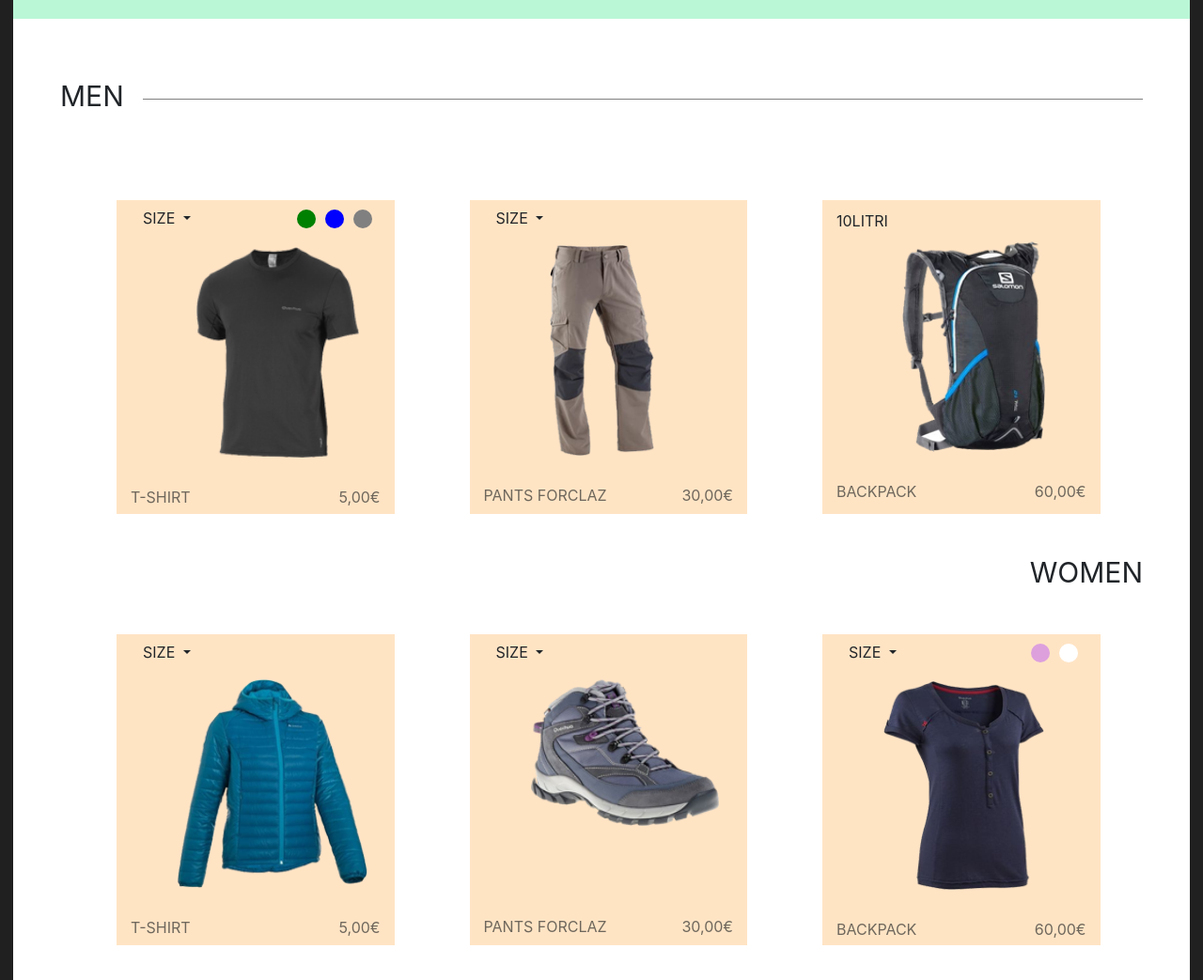
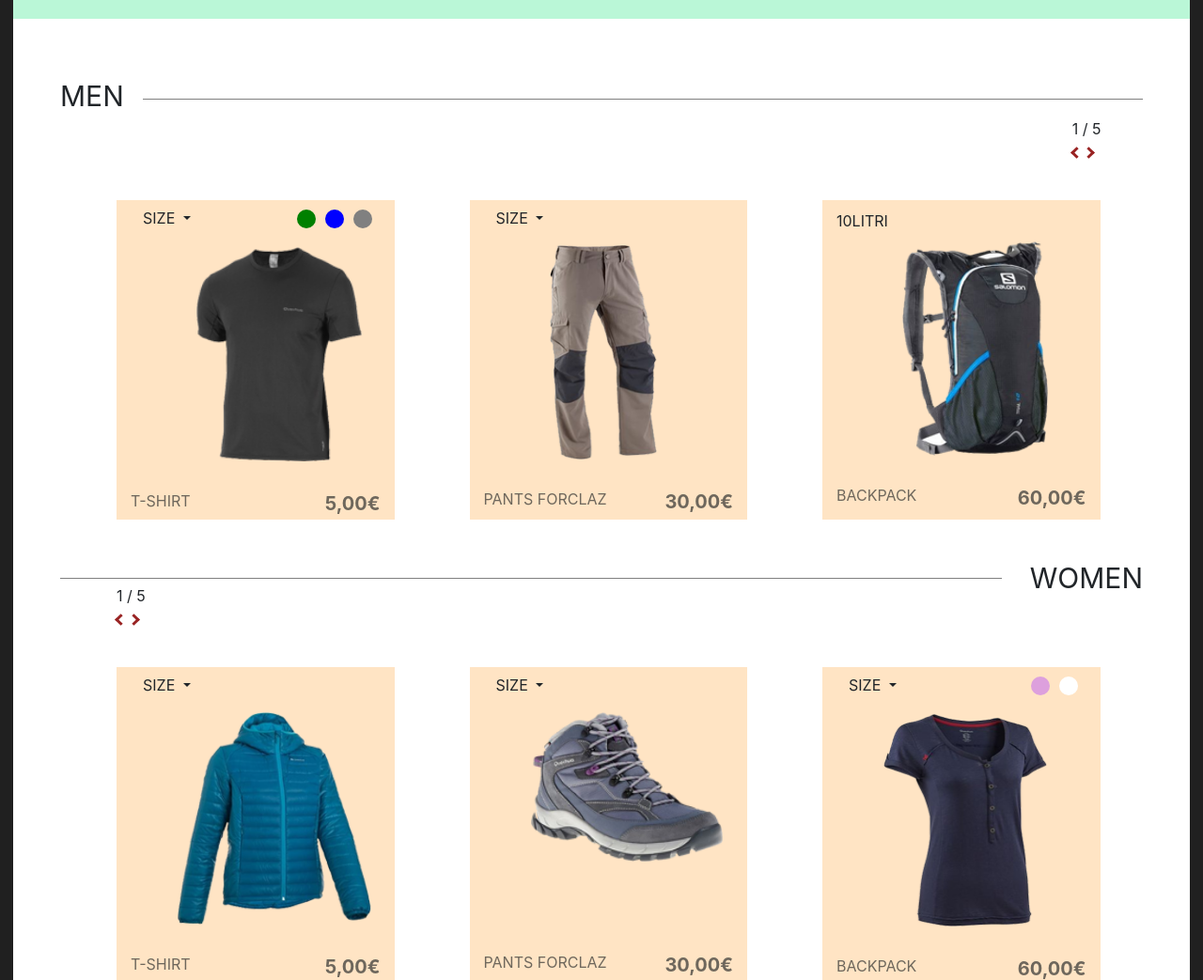
Before and after one commit to sokkyyy/Assignment1-Yolomy-, a website built with webpack: page src/index.html in a window 1280 px wide. Shown: the part 940-1983 px from the top of the page at 94% size. Built offline with nearby package versions, Linux system fonts and the light colour scheme.

Commit message:
Completed Products section

```diff
--- a/src/index.html
+++ b/src/index.html
@@ -72,8 +72,14 @@
     <div class="products-category">
 
       <div class="products-men" id="mensProducts">
+
         <span class="men">MEN</span>
-        <br><br>
+        <div class="check-stock">
+          <span class="stock-navigation">1 / 5</span>
+          <i class="left-caret"></i>
+          <i class="right-caret"></i>
+        </div>
+
         <div class="product-columns">
 
           <div class="col-md-3 column productbox" productbox>
@@ -125,8 +131,14 @@
 
 
       <div class="products-women" id="womenProducts">
-          <span class="women">WOMEN</span>
-          <br><br>
+        <div class="women-separator-line"></div>
+        <div class="women">WOMEN</div>
+
+        <div class="check-stock" style="margin-left: 110px;">
+          <span class="stock-navigation">1 / 5</span>
+          <i class="left-caret"></i>
+          <i class="right-caret"></i>
+        </div>
 
           <div class="product-columns">
 
--- a/src/styles/index.scss
+++ b/src/styles/index.scss
@@ -122,6 +122,28 @@ body
   width: 85%;
   align-content: center;
 }
+.check-stock{
+  display: block;
+  position: relative;
+  margin-left: 90%;
+}
+.stock-navigation{
+  display: block;
+}
+i {
+  border: solid rgb(153, 35, 35);
+  border-width: 0 3px 3px 0;
+  padding: 3px;
+  display: inline-block;
+}
+.left-caret {
+  transform: rotate(135deg);
+  -webkit-transform: rotate(135deg);
+}
+.right-caret {
+  transform: rotate(-45deg);
+  -webkit-transform: rotate(-45deg);
+}
 .product-columns {
   display: flex;
   padding-left: 70px;
@@ -191,6 +213,16 @@ body
   color: rgb(110, 103, 92);
   padding-top: 30px;
   float: right;
+  font-weight: bold;
+  font-size: 20px;
+
+}
+.women-separator-line {
+  display: inline-block;
+  border-bottom: 1px solid gray;
+  margin-left: 50px;
+  width: 80%;
+  margin-top: 22px;
 
 }
 .women {
@@ -198,13 +230,12 @@ body
   font-size: 30px;
   display: block;
   padding-right: 50px;
-  float:right
-
+  float:right;
 }
 .children {
   position: relative;
   font-size: 30px;
-  display: block;
+  display:none;
   padding-left: 50px;
   padding-top: 60px;
 }
```
